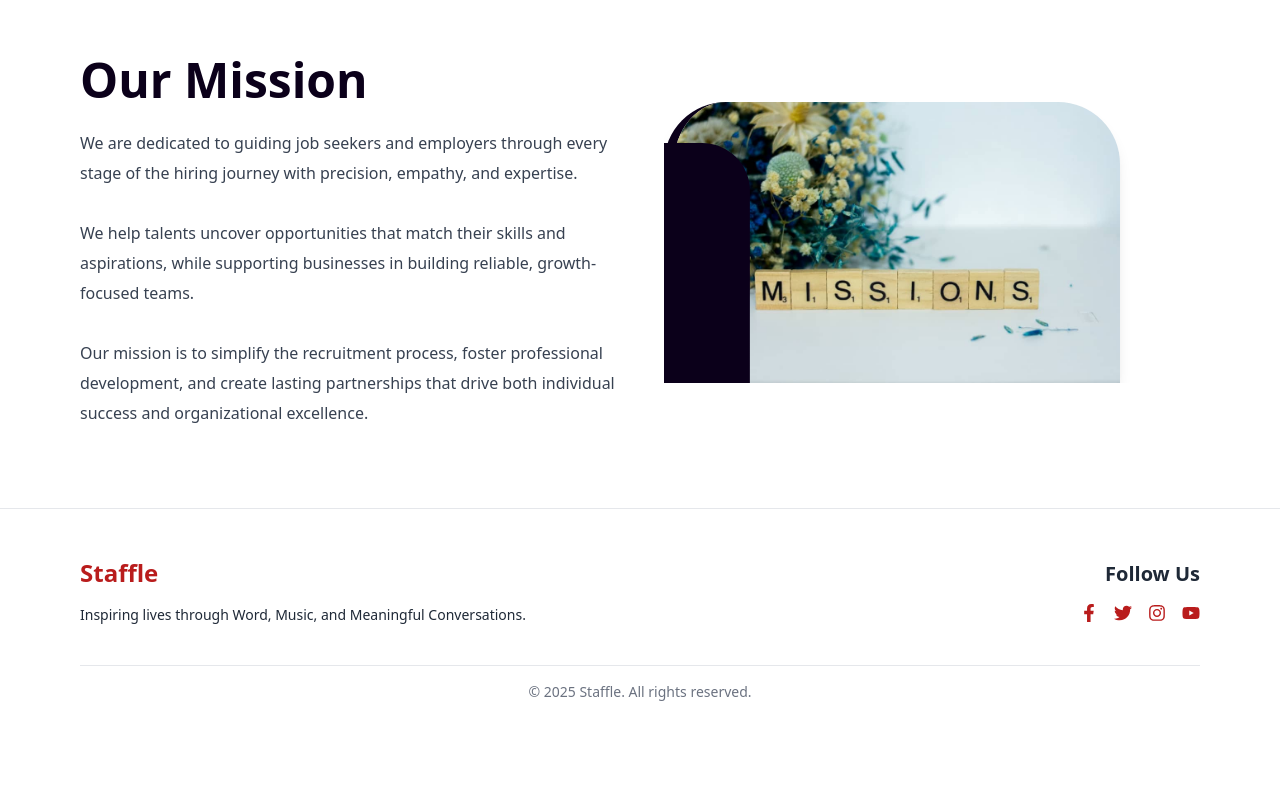
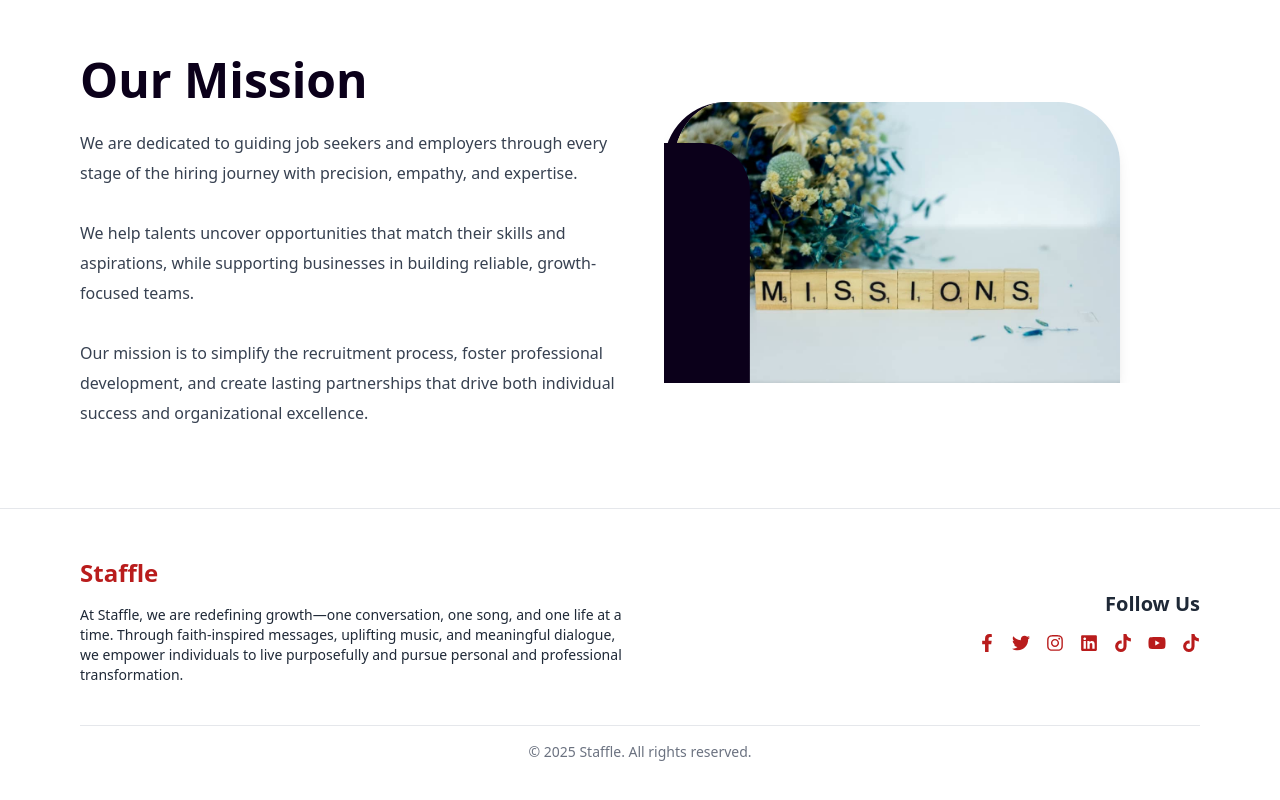
Before and after one commit to Jerry2272/staffle_staffle, a React (Vite) app: page /about in a window 1280 px wide. Shown: the part 1700-2500 px from the top of the page. Before the commit the page ends 2450 px from the top, so only its background shows below. Built offline with nearby package versions, Linux system fonts and the light colour scheme.

Commit message:
update the team section

```diff
--- a/src/components/Footer.jsx
+++ b/src/components/Footer.jsx
@@ -1,4 +1,4 @@
-import { FaFacebookF, FaTwitter, FaInstagram, FaYoutube } from 'react-icons/fa';
+import { FaFacebookF, FaTwitter, FaInstagram, FaYoutube, FaTiktok, FaLinkedin } from 'react-icons/fa';
 
 const Footer = () => {
   return (
@@ -8,45 +8,34 @@ const Footer = () => {
         <div>
           <h2 className="text-2xl font-bold mb-4 text-red-700">Staffle</h2>
           <p className="text-sm">
-            Inspiring lives through Word, Music, and Meaningful Conversations.
+            At Staffle, we are redefining growth—one conversation, one song, and one life at a time. Through faith-inspired messages, uplifting music, and meaningful dialogue, we empower individuals to live purposefully and pursue personal and professional transformation.
           </p>
         </div>
 
         {/* Social Handles */}
         <div className="md:text-right">
           <h3 className="text-xl font-semibold mb-4">Follow Us</h3>
-          <div className="flex md:justify-end gap-4 text-red-700 text-lg">
-            <a
-              href="https://facebook.com/yourpage"
-              target="_blank"
-              rel="noopener noreferrer"
-              className="hover:text-black transition"
-            >
+          <div className="flex md:justify-end flex-wrap gap-4 text-red-700 text-lg">
+            <a href="https://facebook.com/share/1HMahxstVe/?mibextid=wwXIfr" target="_blank" rel="noopener noreferrer" className="hover:text-black transition">
               <FaFacebookF />
             </a>
-            <a
-              href="https://twitter.com/yourhandle"
-              target="_blank"
-              rel="noopener noreferrer"
-              className="hover:text-black transition"
-            >
+            <a href="https://x.com/staffle_?s=21" target="_blank" rel="noopener noreferrer" className="hover:text-black transition">
               <FaTwitter />
             </a>
-            <a
-              href="https://instagram.com/yourhandle"
-              target="_blank"
-              rel="noopener noreferrer"
-              className="hover:text-black transition"
-            >
+            <a href="https://instagram.com/staffle_?igsh=c2llcWpoZW85bGxq&utm_source=qr" target="_blank" rel="noopener noreferrer" className="hover:text-black transition">
               <FaInstagram />
             </a>
-            <a
-              href="https://youtube.com/yourchannel"
-              target="_blank"
-              rel="noopener noreferrer"
-              className="hover:text-black transition"
-            >
+            <a href="https://www.linkedin.com/company/staffleresource/" target="_blank" rel="noopener noreferrer" className="hover:text-black transition">
+              <FaLinkedin />
+            </a>
+            <a href="https://tiktok.com/@staffle__?_t=ZM-8wHxRlP4SeL&_r=1" target="_blank" rel="noopener noreferrer" className="hover:text-black transition">
+              <FaTiktok title="TikTok (Primary)" />
+            </a>
+            <a href="https://youtube.com/yourchannel" target="_blank" rel="noopener noreferrer" className="hover:text-black transition">
               <FaYoutube />
+            </a>
+            <a href="https://tiktok.com/@staffled_?_t=ZS-8wjK7OIQrXp&_r=1" target="_blank" rel="noopener noreferrer" className="hover:text-black transition">
+              <FaTiktok title="TikTok (Alternate)" />
             </a>
           </div>
         </div>
--- a/src/molecules/Communitymanager.jsx
+++ b/src/molecules/Communityteams.jsx
@@ -1,6 +1,7 @@
 import Carousel from 'react-slick';
 import 'slick-carousel/slick/slick.css';
 import 'slick-carousel/slick/slick-theme.css';
+import team1 from "/src/assets/jerry-pic.png"
 
 const Communitymanager = () => {
   const settings = {
@@ -23,7 +24,7 @@ const Communitymanager = () => {
       {
         breakpoint: 768,
         settings: {
-          slidesToShow: 1.2,
+          slidesToShow: 1,
           centerPadding: "20px",
         },
       },
@@ -38,24 +39,17 @@ const Communitymanager = () => {
   };
 
   const communityMembers = [
-    { name: "Ada Obasi", role: "Career Coach", img: "/src/assets/jerry-pic.png" },
-    { name: "David Etim", role: "LinkedIn Strategist", img: "/src/assets/jerry-pic.png" },
-    { name: "Fatima Bello", role: "Employer Relations Manager", img: "/src/assets/jerry-pic.png" },
-    { name: "Whiney Whiney", role: "Community Lead", img: "/src/assets/jerry-pic.png" },
-    { name: "Rita Okafor", role: "CV Specialist", img: "/src/assets/jerry-pic.png" },
-    { name: "Whiney Whiney", role: "Content Writer", img: "/src/assets/jerry-pic.png" },
-    { name: "Michael Eze", role: "Full Stack Developer", img: "/src/assets/jerry-pic.png" },
-    { name: "Zainab Lawal", role: "Interview Coach", img: "/src/assets/jerry-pic.png" },
-    { name: "Chisom Nwankwo", role: "Brand Strategist", img: "/src/assets/jerry-pic.png" },
-    { name: "Tunde Afolabi", role: "Resume Consultant", img: "/src/assets/jerry-pic.png" },
-    { name: "Lilian Uche", role: "Talent Acquisition Partner", img: "/src/assets/jerry-pic.png" },
-    { name: "Samuel Dike", role: "HR Tech Advisor", img: "/src/assets/jerry-pic.png" }
+    { name: "Whitney Johnson", role: "HR/ Operations assistant. Social media strategist & Volunteer Lead!", img: team1 },
+    { name: "Ms. Roberts", role: "Founder/ Lead HR advisor", img: team1 },
+    { name: "Barile", role: "Operation manager & LinkedIn strategist", img: team1 },
+    { name: "Bliss", role: "Graphics designer & Video editor", img: team1 },
+    { name: "Cheryl", role: "Executive Assistant & Employer Relations Manager", img: team1 },
   ];
 
   return (
     <section className="py-16 px-4 md:px-12 bg-white">
       <div className="text-center mb-10">
-      <h2 className="text-3xl md:text-5xl font-bold text-[#0b001a]">Meet Our Community Members</h2>
+      <h2 className="text-3xl md:text-5xl font-bold text-[#0b001a]">Meet The Team!</h2>
     <p className="text-gray-600 py-4 mt-2 max-w-xl mx-auto">A vibrant network of professionals shaping the future of work together.</p>
       </div>
       <Carousel {...settings}>
--- a/src/molecules/Testimonial.jsx
+++ b/src/molecules/Testimonial.jsx
@@ -1,7 +1,10 @@
+import testimonial1 from  "/src/assets/Testimonial_1.mp4"
+import testimonial2 from "/src/assets/Testimonial_2.mp4"
+
 const Testimonial = () => {
   const testimonials = [
-    { name: "Ada Obasi", role: "Career Coach", video: "/src/assets/Testimonial_1.mp4" },
-    { name: "Ufuoma Jefta Ojere", role: "Staffle's Community Member", video: "/src/assets/Testimonial_2.mp4" },
+    { name: "Ada Obasi", role: "Career Coach", video: testimonial1},
+    { name: "Ufuoma Jefta Ojere", role: "Staffle's Community Member", video: testimonial2},
   ];
 
   return (
--- a/src/page/Home.jsx
+++ b/src/page/Home.jsx
@@ -6,7 +6,7 @@ import { HeroSlide } from "../util";
 import Footer from "../components/Footer";
 import About from '../assets/about.jpg';
 import { FaBriefcase, FaUserTie, FaPeopleArrows, FaFileAlt, FaLinkedin, FaComments } from 'react-icons/fa';
-import Communitymanager from "../molecules/Communitymanager";
+import Communityteams from "../molecules/Communityteams";
 import Testimonial from "../molecules/Testimonial";
 
 const services = [
@@ -132,7 +132,7 @@ const Home = () => {
     <p className="text-gray-700 text-lg leading-[32px]">
       At <span className="font-semibold text-[#0b001a]">Staffle</span>, we go beyond recruitment.
       We create human-centered pathways for professionals and businesses to thrive together.
-      Whether you're job-hunting, hiring, or rebranding yourself—we provide the support and strategy
+      Whether you are job-hunting, hiring, or rebranding yourself—we provide the support and strategy
       that moves you forward with purpose.
     </p>
 
@@ -186,7 +186,7 @@ const Home = () => {
 
       {/* communityMembers Section */}
 <section className="py-20 px-6 md:px-20 bg-white">
-    <Communitymanager />
+    <Communityteams />
 </section>
 <Testimonial />
 
```
